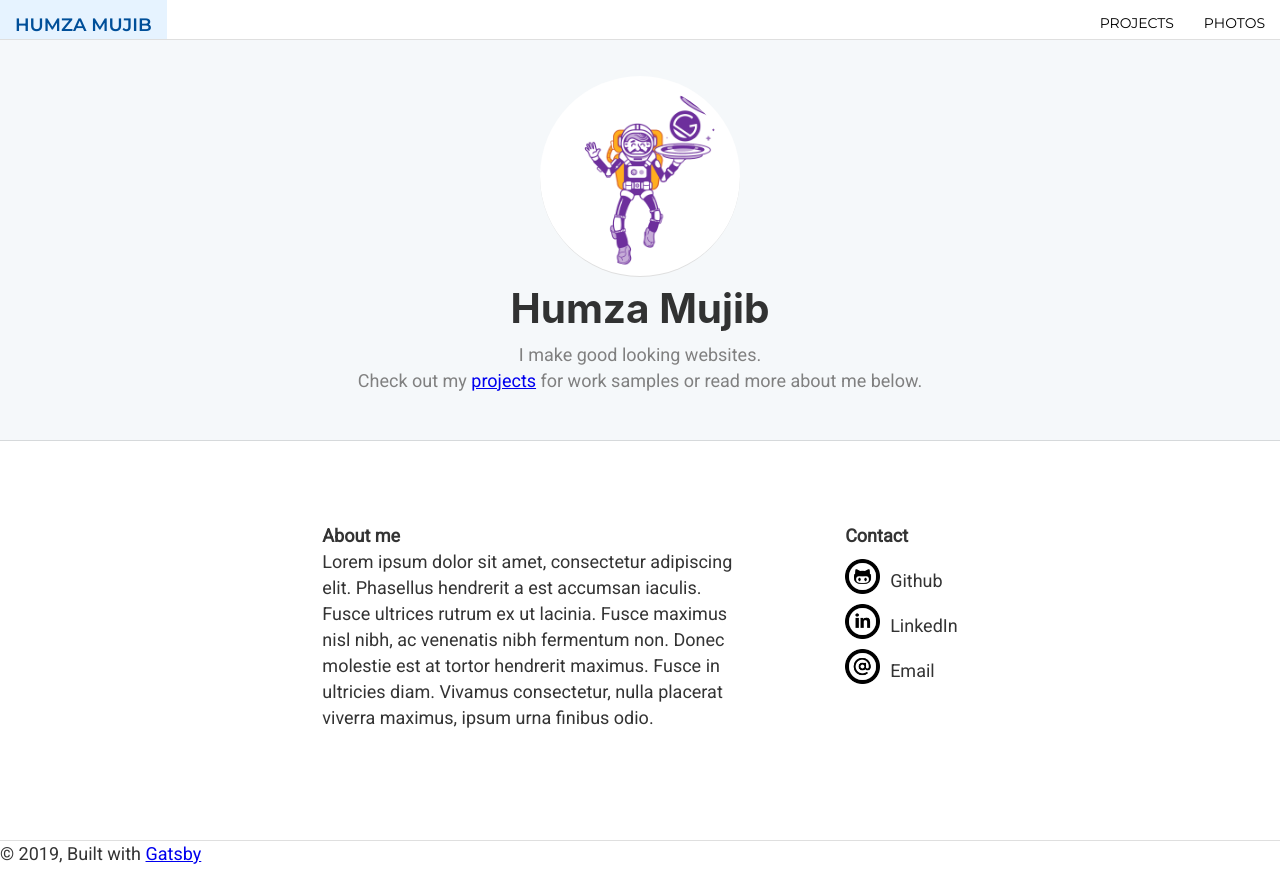
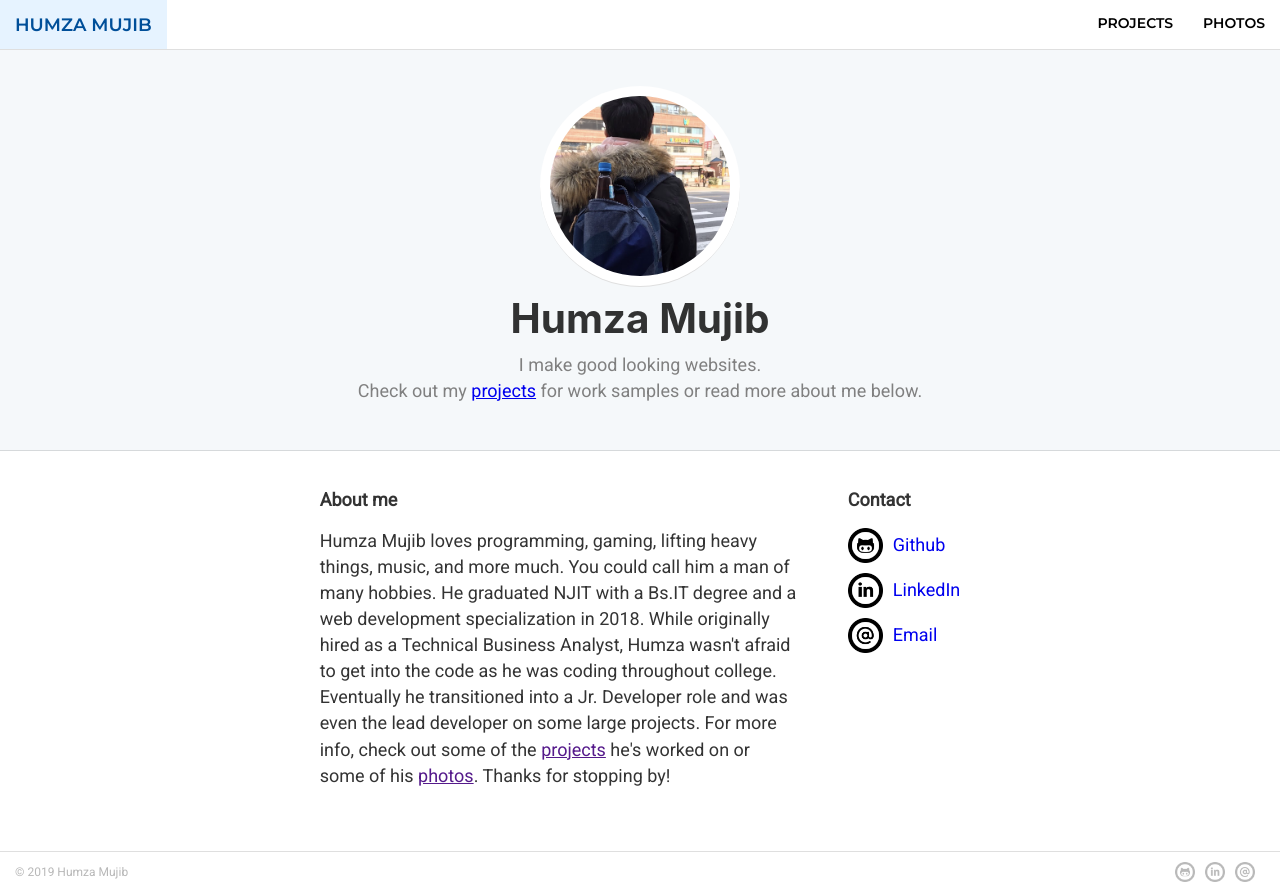
Before and after one commit to hkmcoding/personal-site, a Gatsby site: page / in a window 1280 px wide. Built offline with nearby package versions, Linux system fonts and the light colour scheme; Gatsby itself is replaced by a stand-in of ours.

Commit message:
Finished the landing page and updated copy

```diff
--- /dev/null
+++ b/src/components/footer.css
@@ -0,0 +1,23 @@
+.footer {
+	height: 100%;
+	display: flex;
+	align-items: center;
+	font-size: 12px;
+	padding: 15px;
+	width: 100vw;
+}
+
+.footerSocialIcons {
+	padding: 0 15px;
+	position: absolute;
+	right: 0;
+	display: flex;
+	float: right;
+	align-items: flex-end;
+}
+
+.footerSocialIcons .socialIcons img {
+	filter: invert(83%) sepia(0%) saturate(73%) hue-rotate(212deg) brightness(94%) contrast(81%);
+	-webkit-filter: invert(83%) sepia(0%) saturate(73%) hue-rotate(212deg) brightness(94%) contrast(81%);;
+	width: 20px;
+}
--- a/src/components/header.css
+++ b/src/components/header.css
@@ -3,7 +3,7 @@
 .header {
 	background: white;
    border-bottom: 1px solid rgba(0,0,0,.125);
-   height: 5vh;
+   height: 50px;
 }
 
 .header-name {
@@ -43,7 +43,7 @@
 }
 
 .light {
-	font-weight: 400;
+	font-weight: 600;
 }
 
 .right {
--- a/src/components/image.js
+++ b/src/components/image.js
@@ -1,6 +1,6 @@
-import React from "react"
-import { useStaticQuery, graphql } from "gatsby"
-import Img from "gatsby-image"
+import React from 'react'
+import { useStaticQuery, graphql } from 'gatsby'
+import Img from 'gatsby-image'
 
 /*
  * This component is built using `gatsby-image` to automatically serve optimized
@@ -16,9 +16,9 @@ import Img from "gatsby-image"
 const Image = () => {
   const data = useStaticQuery(graphql`
     query {
-      placeholderImage: file(relativePath: { eq: "gatsby-astronaut.png" }) {
+      placeholderImage: file(relativePath: { eq: "profile-picture.png" }) {
         childImageSharp {
-          fluid(maxWidth: 300) {
+          fluid(maxWidth: 500) {
             ...GatsbyImageSharpFluid
           }
         }
--- a/src/components/layout.js
+++ b/src/components/layout.js
@@ -10,7 +10,9 @@ import PropTypes from 'prop-types'
 import { useStaticQuery, graphql } from 'gatsby'
 
 import Header from './header'
+import Social from './social'
 import './layout.css'
+import './footer.css'
 
 const Layout = ({ children }) => {
   const data = useStaticQuery(graphql`
@@ -39,12 +41,16 @@ const Layout = ({ children }) => {
           style={{
             position: `absolute`,
             display: `block`,
-            height: `5vh`
+            height: `5vh`,
+            color: `#B8B8B8`
           }}
         >
-          © {new Date().getFullYear()}, Built with
-          {` `}
-          <a href='https://www.gatsbyjs.org'>Gatsby</a>
+          <div className={`footer`}>
+            © {new Date().getFullYear()} Humza Mujib
+            <div className={`footerSocialIcons`}>
+              <Social />
+            </div>
+          </div>
         </footer>
       </div>
     </>
--- a/src/components/social.js
+++ b/src/components/social.js
@@ -6,6 +6,7 @@
 
 import React from 'react'
 import PropTypes from 'prop-types'
+import { Link } from 'gatsby'
 
 import githubLogo from '../images/github-logo.png'
 import linkedinLogo from '../images/linkedin-logo.png'
@@ -15,13 +16,22 @@ const Social = props => {
   return (
   	<>
     <div className={`socialIcons`}>
-      <img src={githubLogo} alt='Github logo' class='logo' /> {props.github}
+      <a href='https://github.com/hmujib' class='social-link'>
+        <img src={githubLogo} alt='Github logo' class='logo' />
+        <span>{props.github}</span>
+      </a>
     </div>
     <div className={`socialIcons`}>
-      <img src={linkedinLogo} alt='LinkedIn logo' class='logo' /> {props.linkedin}
+      <a href='https://www.linkedin.com/in/humza-mujib-b14361165/' class='social-link'>
+        <img src={linkedinLogo} alt='LinkedIn logo' class='logo' />
+        <span>{props.linkedin}</span>
+      </a>
     </div>
     <div className={`socialIcons`}>
-      <img src={emailLogo} alt='Email logo' class='logo' /> {props.email}
+      <a href='mailto:humzakmujib@gmail.com' class='social-link'>
+        <img src={emailLogo} alt='Email logo' class='logo' />
+        <span>{props.email}</span>
+      </a>
     </div>
    </>
   )
--- a/src/pages/index.js
+++ b/src/pages/index.js
@@ -29,8 +29,8 @@ const IndexPage = () => (
           <span className={`title`}>
             About me
           </span>
-          <p>
-            Lorem ipsum dolor sit amet, consectetur adipiscing elit. Phasellus hendrerit a est accumsan iaculis. Fusce ultrices rutrum ex ut lacinia. Fusce maximus nisl nibh, ac venenatis nibh fermentum non. Donec molestie est at tortor hendrerit maximus. Fusce in ultricies diam. Vivamus consectetur, nulla placerat viverra maximus, ipsum urna finibus odio.
+          <p className={`about-paragraph`}>
+            Humza Mujib loves programming, gaming, lifting heavy things, music, and more much. You could call him a man of many hobbies. He graduated NJIT with a Bs.IT degree and a web development specialization in 2018. While originally hired as a Technical Business Analyst, Humza wasn't afraid to get into the code as he was coding throughout college. Eventually he transitioned into a Jr. Developer role and was even the lead developer on some large projects. For more info, check out some of the <Link to=''>projects</Link> he's worked on or some of his <Link to=''>photos</Link>. Thanks for stopping by!
           </p>
         </div>
         <div className={`contact`}>
--- a/src/styles/index.css
+++ b/src/styles/index.css
@@ -62,8 +62,13 @@
 }
 
 .about-me {
-	width: 35%;
-	margin-right: 100px;
+	width: 45%;
+	max-width: 900px;
+	margin-right: 50px;
+}
+
+.about-paragraph {
+	margin-top: 15px;
 }
 
 .logo {
@@ -82,7 +87,19 @@
 }
 
 .socialIcons img {
-	margin: 0 10px 10px 0;
+	margin: 5px 10px 5px 0;
+}
+
+.socialIcons:hover, .socialIcons:hover img  {
+	cursor: pointer;
+	filter: invert(27%) sepia(90%) saturate(1396%) hue-rotate(195deg) brightness(95%) contrast(86%);
+	-webkit-filter: invert(27%) sepia(90%) saturate(1396%) hue-rotate(195deg) brightness(95%) contrast(86%);
+}
+
+.social-link {
+	display: flex;
+	align-items: center;
+	text-decoration: none;
 }
 
 .title {
```
Also changed, not shown: src/images/profile-picture.png (added).
